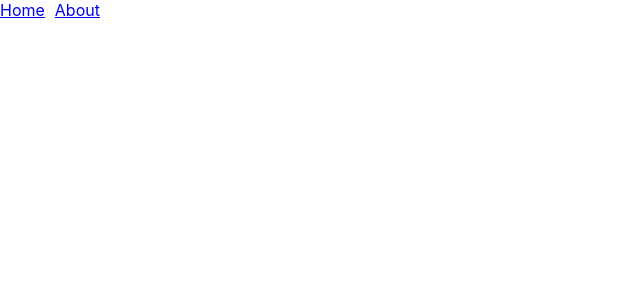
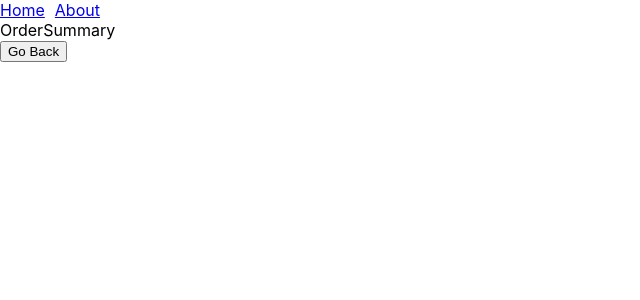
Before and after one commit to sumeetpatond/-react-router-ce, a React (Create React App) app: page /order-summary in a window 1280 px wide. Before the commit this address had no page. Shown: the top 300 px of the page, without its empty margins (0-640 px from the left). Built offline with nearby package versions, Linux system fonts and the light colour scheme.

Commit message:
used useNavigate

```diff
--- a/src/App.js
+++ b/src/App.js
@@ -2,6 +2,7 @@
 import Home from './componentes/Home';
 import About from './componentes/About';
 import NavBar from './componentes/NavBar';
+import OrderSummary from './componentes/OrderSummary';
 
 function App() {
     return (
@@ -10,6 +11,7 @@
             <Routes>
                 <Route path="/" element={<Home />} />
                 <Route path="/about" element={<About />} />
+                <Route path="/order-summary" element={<OrderSummary />} />
             </Routes>
         </>
     );
--- a/src/componentes/Home.jsx
+++ b/src/componentes/Home.jsx
@@ -1,5 +1,15 @@
+import { useNavigate } from 'react-router-dom';
+
 function Home() {
-    return <div>Home</div>;
+    const navigate = useNavigate();
+    return (
+        <>
+            <div>Home</div>
+            <button onClick={() => navigate('/order-summary')}>
+                Place Order
+            </button>
+        </>
+    );
 }
 
 export default Home;
--- /dev/null
+++ b/src/componentes/OrderSummary.jsx
@@ -0,0 +1,14 @@
+import { useNavigate } from 'react-router-dom';
+
+function OrderSummary() {
+    const navigate = useNavigate();
+
+    return (
+        <>
+            <div>OrderSummary</div>
+            <button onClick={() => navigate(-1)}>Go Back</button>
+        </>
+    );
+}
+
+export default OrderSummary;
```
